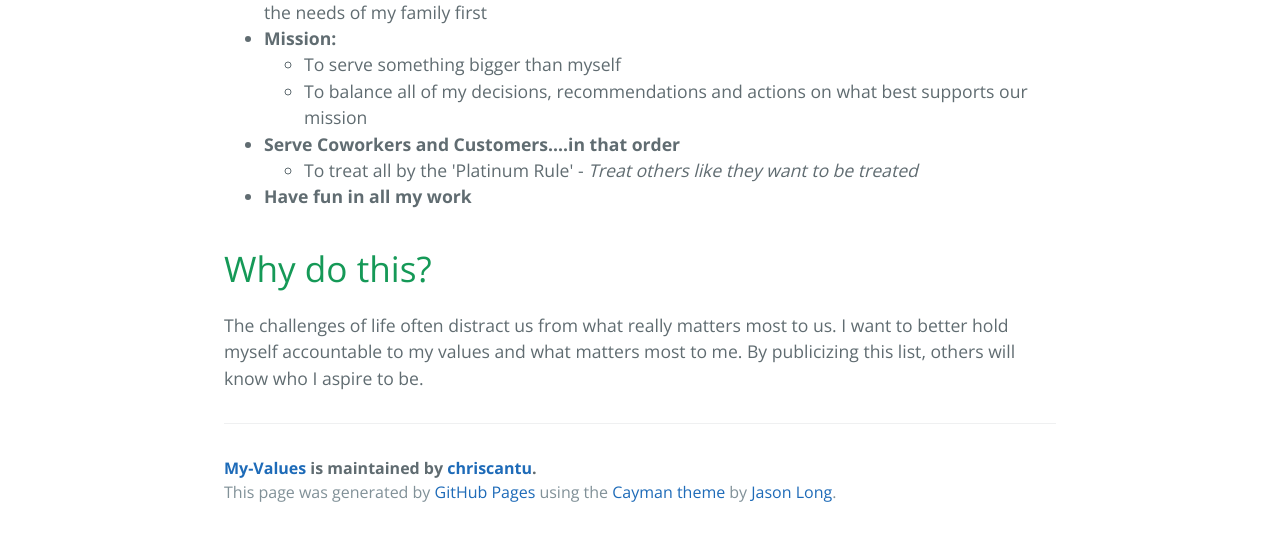
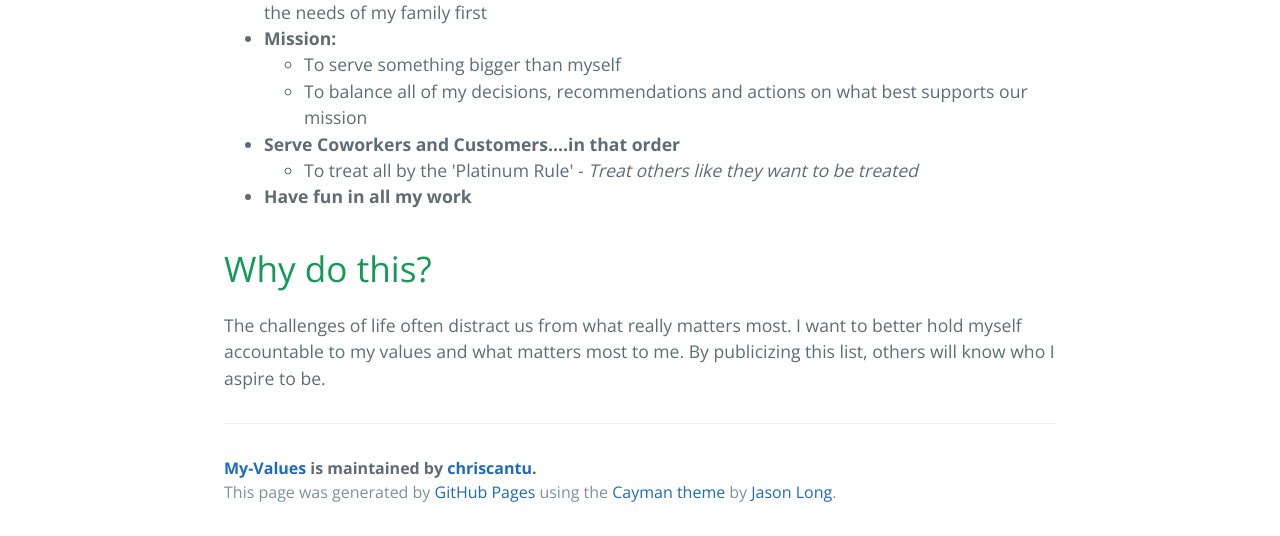
Before and after one commit to chriscantu/my-values, a plain HTML site: page index.html in a window 1280 px wide. Shown: the part 640-1176 px from the top of the page. Drawn offline with nearby package versions, Linux system fonts and the light colour scheme.

Commit message:
Minor wording update

```diff
--- a/index.html
+++ b/index.html
@@ -52,7 +52,7 @@
 <h1>
 <a id="why-do-this" class="anchor" href="#why-do-this" aria-hidden="true"><span class="octicon octicon-link"></span></a>Why do this?</h1>
 
-<p>The challenges of life often distract us from what really matters most to us.  I want to better hold myself accountable to my values and what matters most to me.  By publicizing this list, others will know who I aspire to be.</p>
+<p>The challenges of life often distract us from what really matters most.  I want to better hold myself accountable to my values and what matters most to me.  By publicizing this list, others will know who I aspire to be.</p>
 
       <footer class="site-footer">
         <span class="site-footer-owner"><a href="https://github.com/chriscantu/my-values">My-Values</a> is maintained by <a href="https://github.com/chriscantu">chriscantu</a>.</span>
```
Also changed, not shown: 1 other file.
